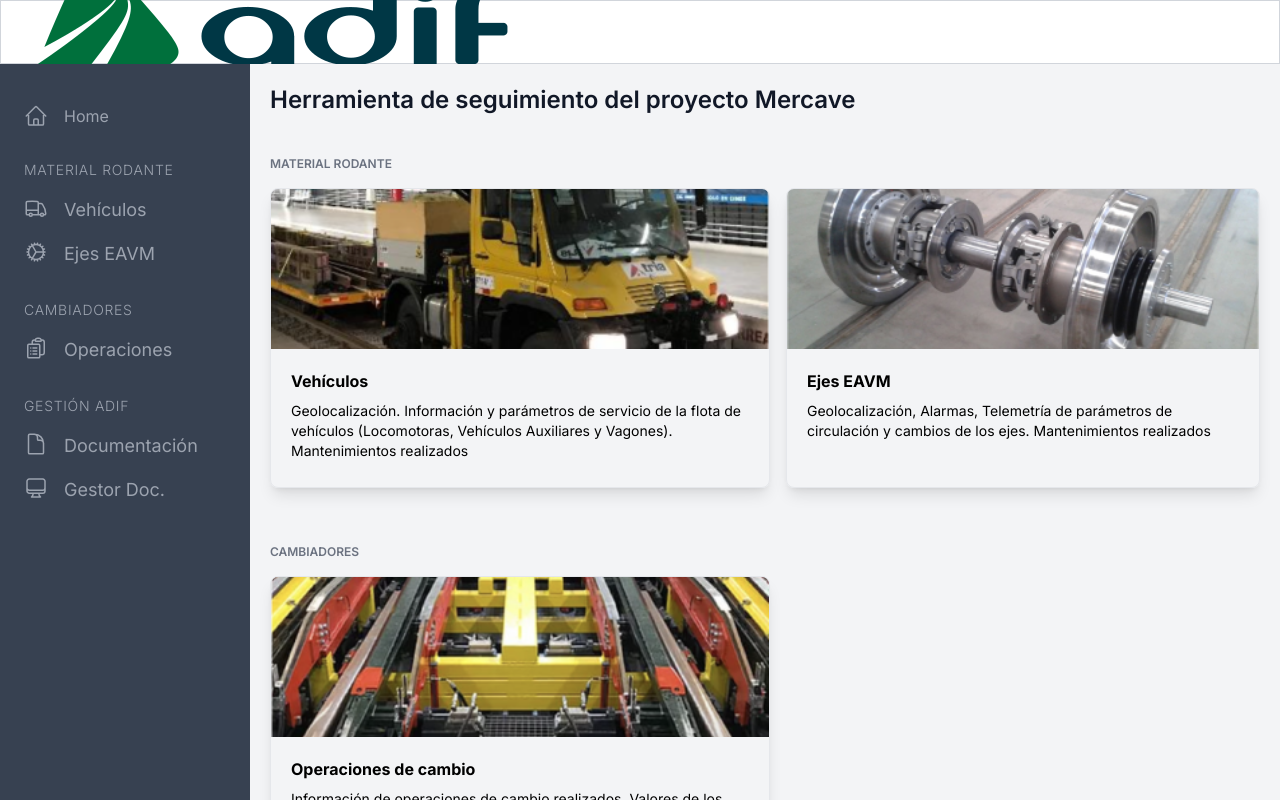
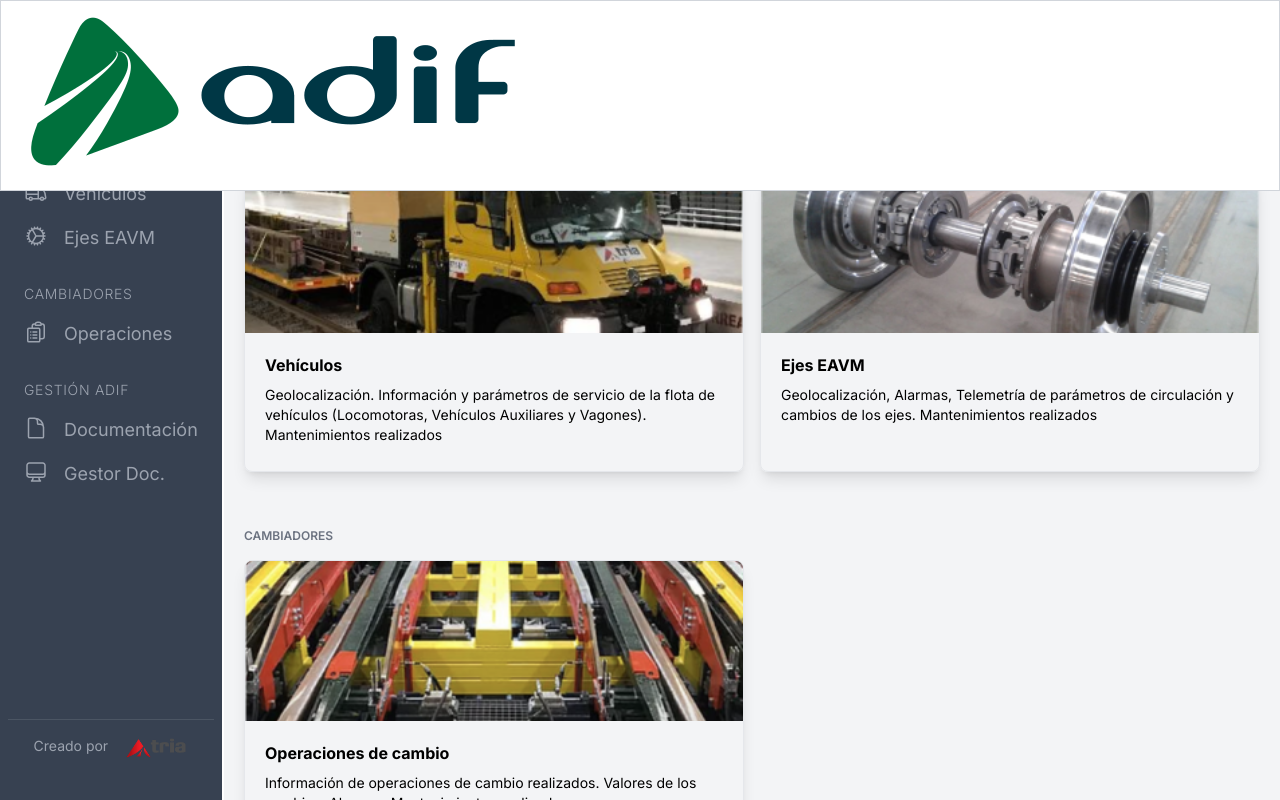
Before and after one commit to FpanosGithub/next-mercave-03, a Next.js app: page / in a window 1280 px wide. Shown: the top 800 px of the page. Built offline with nearby package versions, Linux system fonts and the light colour scheme.

Commit message:
Sidebar y navbar fijas

```diff
--- a/components/GlobalNav.tsx
+++ b/components/GlobalNav.tsx
@@ -11,7 +11,7 @@
   return (
     <div className='grid grid-rows-header'>
       <Navbar admin = {admin} open = {open} setOpen = {setOpen} />
-      <div className={clsx('h-screen', {'grid md:grid-cols-sidebar':!admin})}>
+      <div className={clsx('h-screen', {'md:ml-56 mt-12':!admin})}>
         {(!open && !admin) && <Sidebar open = {open}/>}
         <div className="bg-gray-100">
           {children}
--- a/components/Modalbar.tsx
+++ b/components/Modalbar.tsx
@@ -8,7 +8,7 @@
   return (
     <div
     onClick={()=>{setOpen(!open)}}
-    className="fixed w-full h-screen left-0 top-0 bg-black/25">
+    className="fixed z-40 w-full h-screen left-0 top-12 bg-black/25">
       <div
         onClick={(e)=>e.stopPropagation()}
         className="bg-gray-700 absolute top-0 left-0 w-60 h-screen overflow-y-scroll text-gray-400 flex flex-col justify-between px-2">
--- a/components/Navbar.tsx
+++ b/components/Navbar.tsx
@@ -7,7 +7,7 @@
 
 export default function Navbar({admin, open, setOpen}:{admin?: Boolean, open: Boolean, setOpen:Function}) {
   return (
-    <div className='border border-b border-gray-300 flex justify-between items-center bg-white px-4'>
+    <div className='fixed top-0 left-0 right-0 z-50 border border-b border-gray-300 flex justify-between items-center bg-white px-4 pb-2'>
       <div className='flex gap-2'>
         {!admin && <Bars3BottomLeftIcon
           className='h-8 mt-1 hover:cursor-pointer md:hidden'
--- a/components/Sidebar.tsx
+++ b/components/Sidebar.tsx
@@ -6,7 +6,7 @@
 
 export default function Sidebar({open}:{open:Boolean}) {
   return (
-    <div className='hidden md:flex md:flex-col justify-between p-2 bg-gray-700 text-gray-400'>
+    <div className='fixed left-0 z-40 h-screen hidden md:flex md:flex-col justify-between p-2 bg-gray-700 text-gray-400'>
       <div className="px-4 py-8 space-y-4">
         <Link href={'/'} className="flex gap-4 text-base hover:text-gray-300">
           <HomeIcon className="w-6 h-6"/>
```
